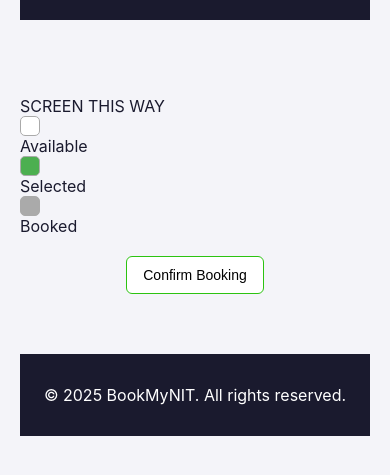
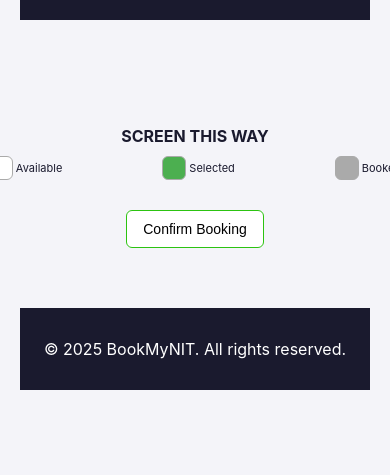
Before and after one commit to Tej1324/NITFlix, a website: page public/show-booking.html in a window 390 px wide. Shown: the part 141-616 px from the top of the page. Drawn offline with Linux system fonts and the light colour scheme; no server answers.

Commit message:
Update show-booking.css

```diff
--- a/public/css/show-booking.css
+++ b/public/css/show-booking.css
@@ -84,3 +84,68 @@ footer { background-color: #1a1a2e; color: white; text-align: center; padding: 1
   white-space: nowrap;
   min-width: 700px;
 }
+
+#screen-indicator {
+  text-align: center;
+  margin: 30px 0 10px;
+  font-weight: bold;
+  color: #1a1a2e;
+  font-size: 16px;
+}
+
+.legend.horizontal {
+  display: flex;
+  justify-content: center;
+  gap: 100px;
+  margin-bottom: 30px;
+}
+
+.legend-item {
+  display: flex;
+  align-items: center;
+  gap: 10px;
+  font-size: 14px;
+  color: #1a1a2e;
+}
+
+.legend-item .seat {
+  width: 24px;
+  height: 24px;
+  border-radius: 6px;
+  border: 1px solid #aaa;
+}
+
+.legend-item .seat.available {
+  background-color: #ffffff;
+}
+
+.legend-item .seat.selected {
+  background-color: green;
+}
+
+.legend-item .seat.booked {
+  background-color: #a1a1a1;
+}
+@media (max-width: 640px) {
+  .legend {
+    display: flex;
+    justify-content: center;
+    align-items: center;
+    flex-wrap: nowrap; /* keep them in one line */
+    gap: 6px; /* even smaller gap */
+    padding: 0 8px; /* add side padding so they don't touch edges */
+  }
+
+  .legend-item {
+    display: flex;
+    align-items: center;
+    gap: 3px; /* smaller gap between box & text */
+    font-size: 11px; /* shrink text */
+    white-space: nowrap;
+  }
+
+  .legend-item .box {
+    width: 12px;
+    height: 12px; /* smaller color box */
+  }
+}
```
